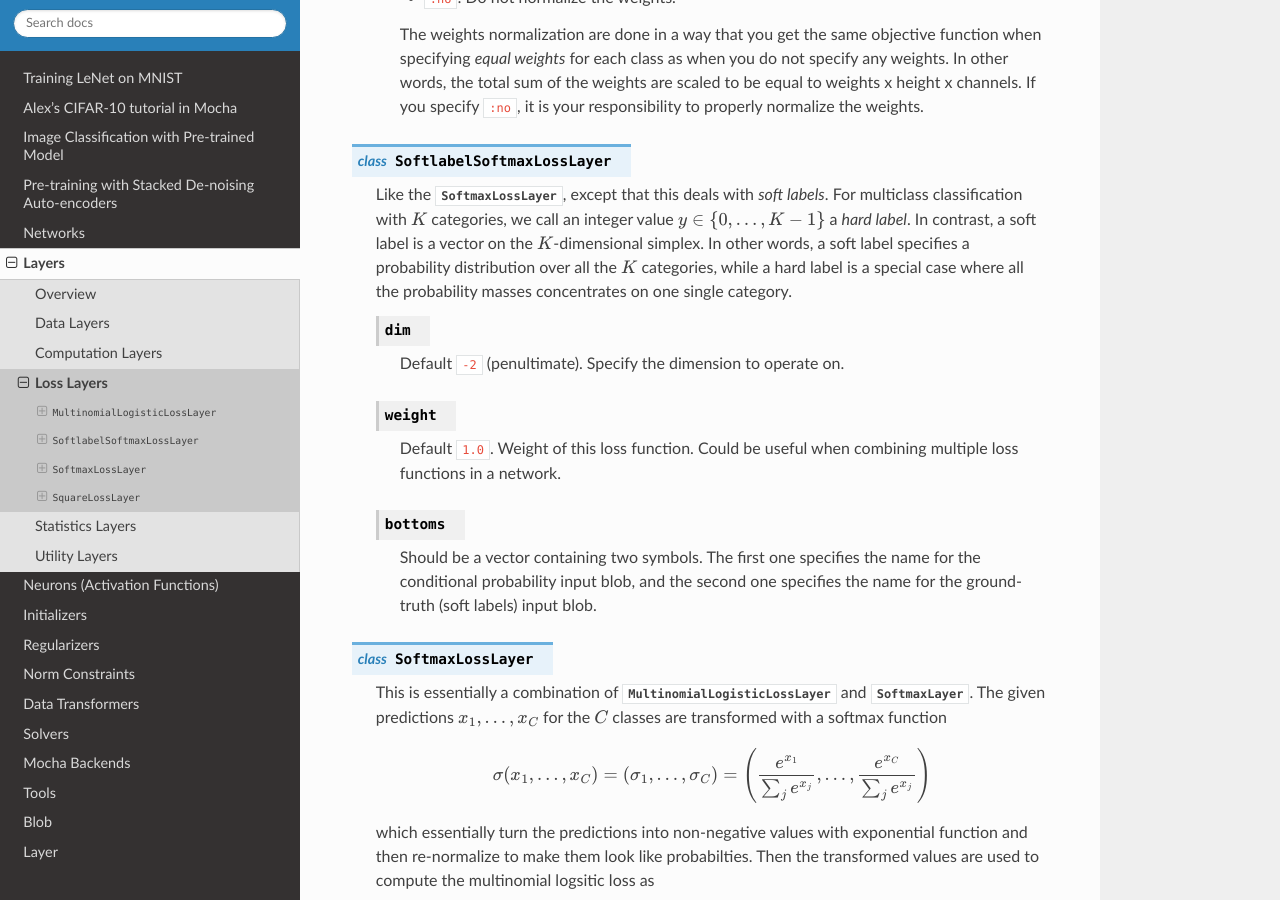
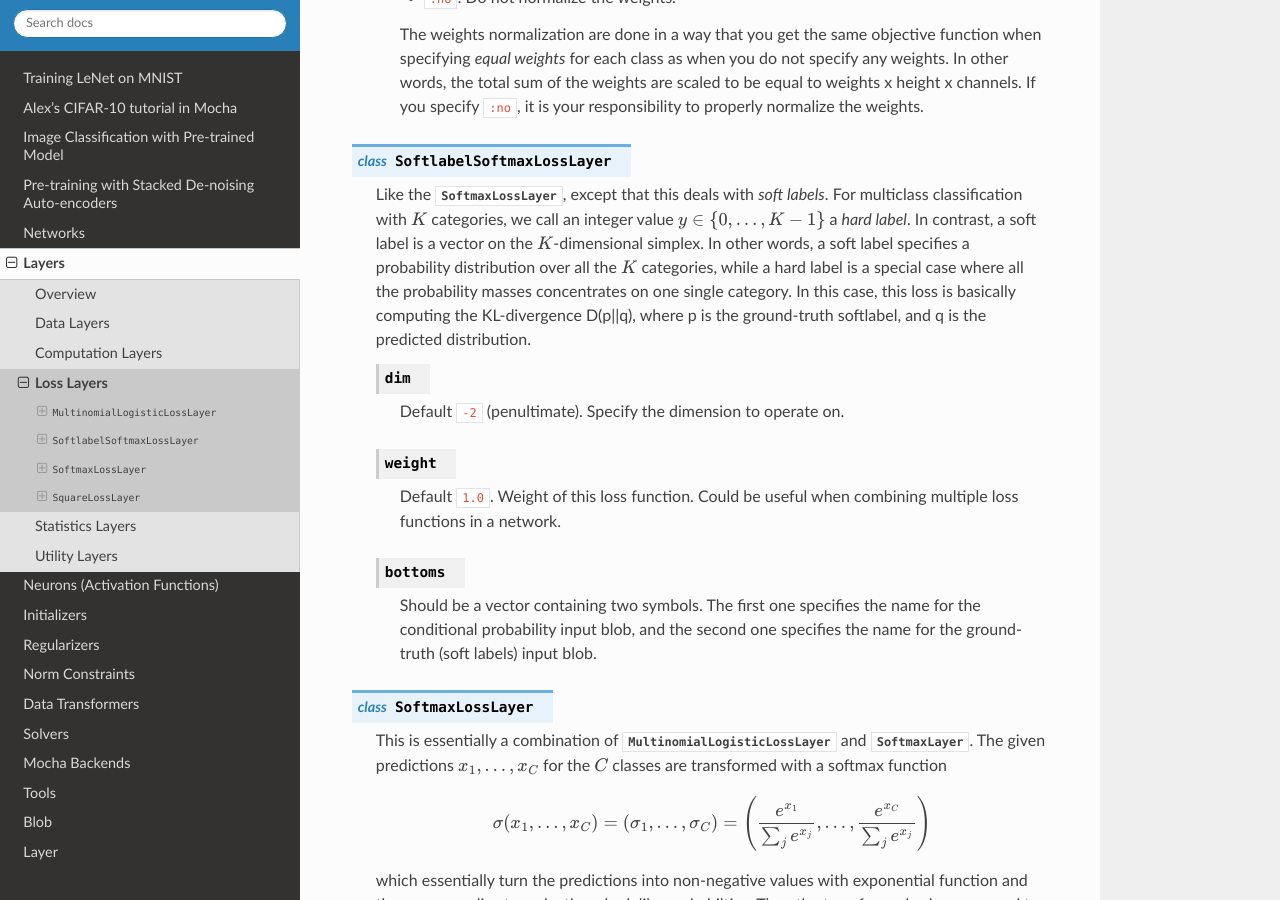
Before and after one commit to pluskid/Mocha.jl, a Sphinx documentation site: the page built from docs/user-guide/layers/loss-layer.rst, in a window 1280 px wide and 900 px high, scrolled down 1281 px. Built offline with Sphinx 7.4.7 and the Read the Docs theme 2.0.0, drawn with Linux system fonts in a browser that asks for light colours.

Commit message:
more details for doc of softlabelsoftmax loss layer.

```diff
--- a/docs/user-guide/layers/loss-layer.rst
+++ b/docs/user-guide/layers/loss-layer.rst
@@ -78,7 +78,9 @@ Loss Layers
    a vector on the :math:`K`-dimensional simplex. In other words, a soft label
    specifies a probability distribution over all the :math:`K` categories, while
    a hard label is a special case where all the probability masses concentrates
-   on one single category.
+   on one single category. In this case, this loss is basically computing the
+   KL-divergence D(p||q), where p is the ground-truth softlabel, and q is the
+   predicted distribution.
 
    .. attribute:: dim
 
```
